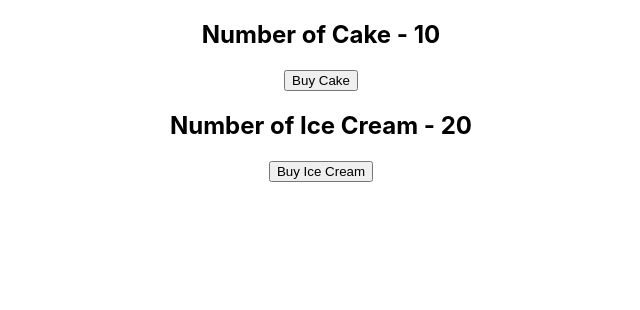
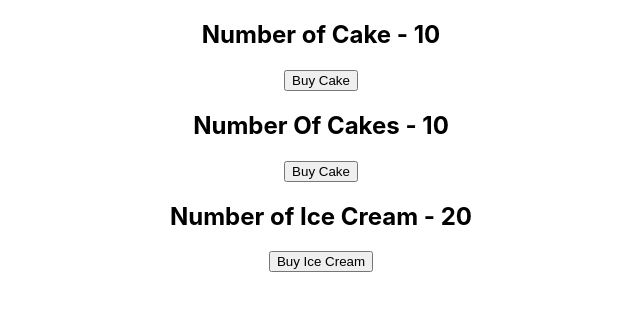
Before and after one commit to islamMaruf/LearnReactRedux, a React (Create React App) app: page / in a window 1280 px wide. Shown: the top 310 px of the page, without its empty margins (319-959 px from the left). Built offline with nearby package versions, Linux system fonts and the light colour scheme.

Commit message:
add multiple reducers

```diff
--- a/src/App.js
+++ b/src/App.js
@@ -12,7 +12,7 @@ function App() {
     <Provider store={store}>
       <div className="App">
       <CakeContainer />
-      {/* <HookCakeContainer/> */}
+      <HookCakeContainer/>
       <IceCreamContainer/>
     </div>
     </Provider>
--- a/src/components/HooksCakeContainer.js
+++ b/src/components/HooksCakeContainer.js
@@ -3,7 +3,7 @@ import {useSelector,useDispatch} from 'react-redux'
 import {buyCake} from '../redux'
 
 function HookCakeContainer() {
-    const numOfCakes = useSelector(state =>  state.numOfCakes)
+    const numOfCakes = useSelector(state =>  state.cake.numOfCakes)
     const dispatch = useDispatch()
     return (
         <div>
```
